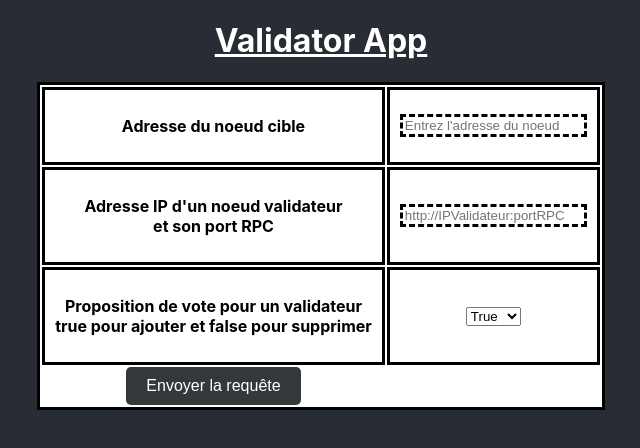
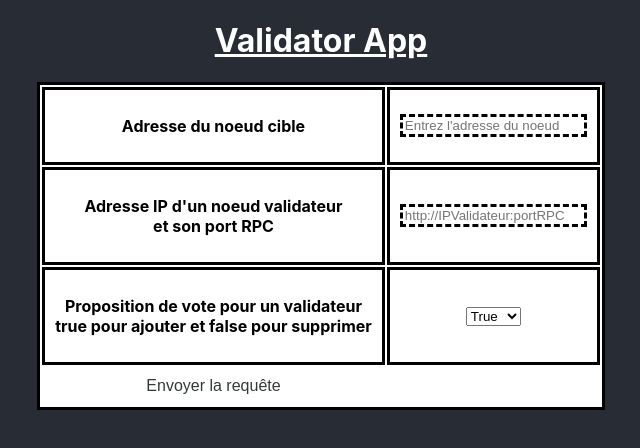
Before and after one commit to Jujedie/POC-HYPERLEDGERBESU, a React (Create React App) app in the folder DApps/validator-dapp/: page / in a window 1280 px wide. Shown: the top 448 px of the page, without its empty margins (319-959 px from the left). Built offline with nearby package versions, Linux system fonts and the light colour scheme.

Commit message:
fix: correct button styles in App.css for better visibility

```diff
--- a/DApps/validator-dapp/src/App.css
+++ b/DApps/validator-dapp/src/App.css
@@ -43,12 +43,12 @@ th input {
   border: dashed;
 }
 
-table button {
+button {
   padding: 10px 20px;
   font-size: 16px;
-  background-color: #33393a;
+  color: #33393a;
   border: none;
-  color: white;
+  background-color: white;
   cursor: pointer;
   padding: 10px 20px;
   border-radius: 5px;
```
